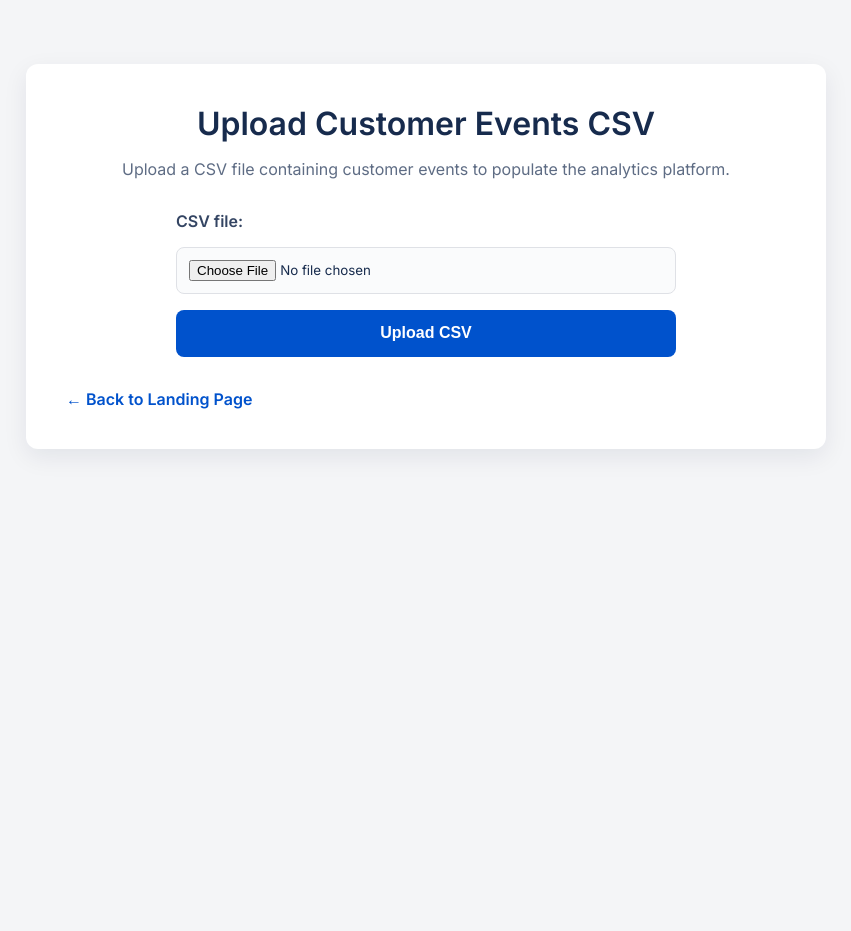
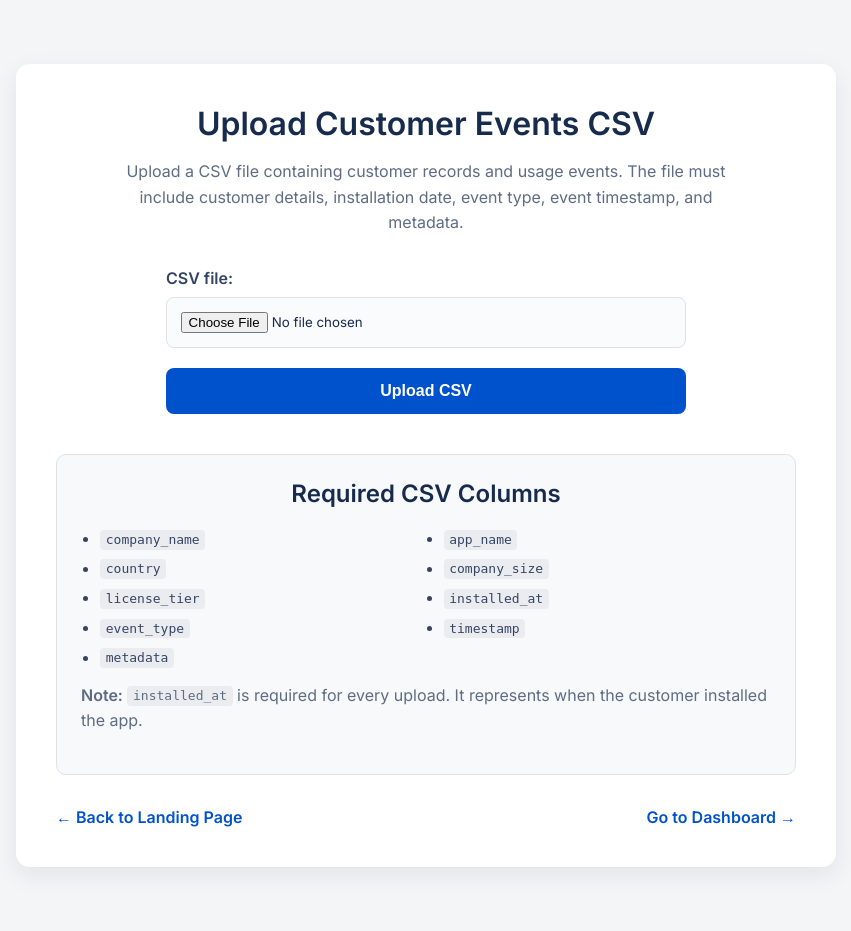
Before and after one commit to karianjahi/atlassian-app-analytics, a Django app: page /upload-csv/ in a window 1280 px wide. Shown: the whole page, without its empty margins (214-1065 px from the left). Before the commit the page ends 452 px from the top, so only its background shows below. Run offline with Django 5.2, Linux system fonts and the light colour scheme.

Commit message:
Refactoring upload html and css to reflect a red error message

```diff
--- a/core/analytics/static/analytics/css/upload_csv.css
+++ b/core/analytics/static/analytics/css/upload_csv.css
@@ -7,14 +7,14 @@ body {
 }
 
 .page-container {
-    max-width: 800px;
+    max-width: 820px;
     margin: 4rem auto;
     padding: 0 1rem;
 }
 
 .upload-card {
     background: #ffffff;
-    border-radius: 12px;
+    border-radius: 14px;
     padding: 2.5rem;
     box-shadow: 0 8px 24px rgba(9, 30, 66, 0.08);
 }
@@ -26,29 +26,34 @@ body {
     color: #172b4d;
 }
 
-.upload-card p.description {
+.description {
     text-align: center;
     color: #5e6c84;
-    margin-bottom: 2rem;
+    line-height: 1.6;
+    max-width: 650px;
+    margin: 0 auto 2rem;
 }
 
-.upload-card form {
-    max-width: 500px;
+.upload-form {
+    max-width: 520px;
     margin: 0 auto;
 }
 
-.upload-card label {
+.form-field {
+    margin-bottom: 1.25rem;
+}
+
+.form-field label {
     display: block;
-    margin-bottom: 0.5rem;
+    margin-bottom: 0.6rem;
     font-weight: 600;
     color: #344563;
 }
 
-.upload-card input[type="file"] {
+.form-field input[type="file"] {
     display: block;
     width: 100%;
-    padding: 0.75rem;
-    margin: 1rem 0;
+    padding: 0.85rem;
     border: 1px solid #dfe1e6;
     border-radius: 8px;
     background: #fafbfc;
@@ -56,7 +61,7 @@ body {
     font-family: inherit;
 }
 
-.upload-card button[type="submit"] {
+.upload-form button[type="submit"] {
     width: 100%;
     padding: 0.9rem 1.25rem;
     border: none;
@@ -66,10 +71,9 @@ body {
     font-size: 1rem;
     font-weight: 600;
     cursor: pointer;
-    transition: background-color 0.2s ease;
 }
 
-.upload-card button[type="submit"]:hover {
+.upload-form button[type="submit"]:hover {
     background-color: #0747a6;
 }
 
@@ -82,16 +86,92 @@ body {
 .messages li {
     padding: 0.85rem 1rem;
     border-radius: 8px;
+    text-align: center;
+    font-weight: 500;
+    margin-bottom: 0.75rem;
     background-color: #e3fcef;
     color: #006644;
     border: 1px solid #abf5d1;
+}
+
+.messages li.error {
+    background-color: #ffebe6;
+    color: #bf2600;
+    border: 1px solid #ffbdad;
+}
+
+.messages li.warning {
+    background-color: #fff7d6;
+    color: #7a5d00;
+    border: 1px solid #ffe380;
+}
+
+.messages li.info {
+    background-color: #deebff;
+    color: #0747a6;
+    border: 1px solid #b3d4ff;
+}
+
+.form-errors {
+    margin-bottom: 1.5rem;
+}
+
+.form-errors p {
+    margin: 0.5rem 0;
+    padding: 0.85rem 1rem;
+    border-radius: 8px;
+    background-color: #ffebe6;
+    color: #bf2600;
+    border: 1px solid #ffbdad;
     text-align: center;
     font-weight: 500;
 }
 
+.upload-help {
+    margin-top: 2.5rem;
+    padding: 1.5rem;
+    background-color: #f8f9fb;
+    border: 1px solid #dfe1e6;
+    border-radius: 10px;
+}
+
+.upload-help h2 {
+    margin-top: 0;
+    text-align: center;
+    color: #172b4d;
+}
+
+.upload-help ul {
+    display: grid;
+    grid-template-columns: repeat(2, minmax(0, 1fr));
+    gap: 0.6rem 1rem;
+    padding-left: 1.2rem;
+}
+
+.upload-help li {
+    color: #344563;
+}
+
+.upload-help code {
+    background-color: #ebecf0;
+    padding: 0.15rem 0.35rem;
+    border-radius: 4px;
+}
+
+.upload-help p {
+    color: #5e6c84;
+    line-height: 1.6;
+}
+
+.page-actions {
+    display: flex;
+    justify-content: space-between;
+    gap: 1rem;
+    margin-top: 2rem;
+    flex-wrap: wrap;
+}
+
 .back-link {
-    display: inline-block;
-    margin-top: 2rem;
     color: #0052cc;
     text-decoration: none;
     font-weight: 600;
@@ -109,4 +189,13 @@ body {
     .upload-card {
         padding: 1.5rem;
     }
+
+    .upload-help ul {
+        grid-template-columns: 1fr;
+    }
+
+    .page-actions {
+        flex-direction: column;
+        align-items: center;
+    }
 }
--- a/core/analytics/templates/analytics/upload_csv.html
+++ b/core/analytics/templates/analytics/upload_csv.html
@@ -9,34 +9,86 @@
     <link rel="stylesheet" href="{% static 'analytics/css/upload_csv.css' %}">
     <link href="https://fonts.googleapis.com/css2?family=Inter:wght@400;500;600&display=swap" rel="stylesheet">
 </head>
+
 <body>
 
 <div class="page-container">
     <div class="upload-card">
+
         <h1>Upload Customer Events CSV</h1>
 
         <p class="description">
-            Upload a CSV file containing customer events to populate the analytics platform.
+            Upload a CSV file containing customer records and usage events.
+            The file must include customer details, installation date, event type,
+            event timestamp, and metadata.
         </p>
 
         {% if messages %}
             <ul class="messages">
                 {% for message in messages %}
-                    <li>{{ message }}</li>
+                    <li class="{{ message.tags }}">
+                        {{ message }}
+                    </li>
                 {% endfor %}
             </ul>
         {% endif %}
 
-        <form method="post" enctype="multipart/form-data">
+        {% if form.errors %}
+            <div class="form-errors">
+                {% for field in form %}
+                    {% for error in field.errors %}
+                        <p>{{ error }}</p>
+                    {% endfor %}
+                {% endfor %}
+
+                {% for error in form.non_field_errors %}
+                    <p>{{ error }}</p>
+                {% endfor %}
+            </div>
+        {% endif %}
+
+        <form method="post" enctype="multipart/form-data" class="upload-form">
             {% csrf_token %}
-            {{ form.as_p }}
+
+            <div class="form-field">
+                {{ form.csv_file.label_tag }}
+                {{ form.csv_file }}
+            </div>
 
             <button type="submit">Upload CSV</button>
         </form>
 
-        <a class="back-link" href="{% url 'landing_page' %}">
-            ← Back to Landing Page
-        </a>
+        <div class="upload-help">
+            <h2>Required CSV Columns</h2>
+
+            <ul>
+                <li><code>company_name</code></li>
+                <li><code>app_name</code></li>
+                <li><code>country</code></li>
+                <li><code>company_size</code></li>
+                <li><code>license_tier</code></li>
+                <li><code>installed_at</code></li>
+                <li><code>event_type</code></li>
+                <li><code>timestamp</code></li>
+                <li><code>metadata</code></li>
+            </ul>
+
+            <p>
+                <strong>Note:</strong> <code>installed_at</code> is required for every upload.
+                It represents when the customer installed the app.
+            </p>
+        </div>
+
+        <div class="page-actions">
+            <a class="back-link" href="{% url 'landing_page' %}">
+                ← Back to Landing Page
+            </a>
+
+            <a class="back-link" href="{% url 'dashboard' %}">
+                Go to Dashboard →
+            </a>
+        </div>
+
     </div>
 </div>
 
```
